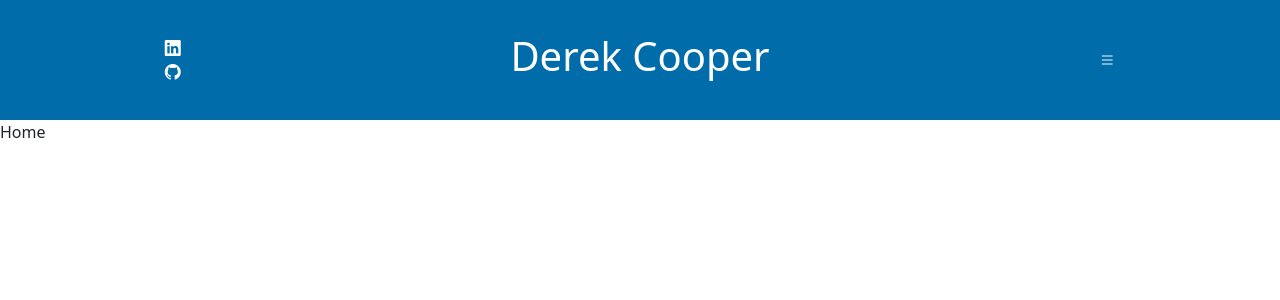
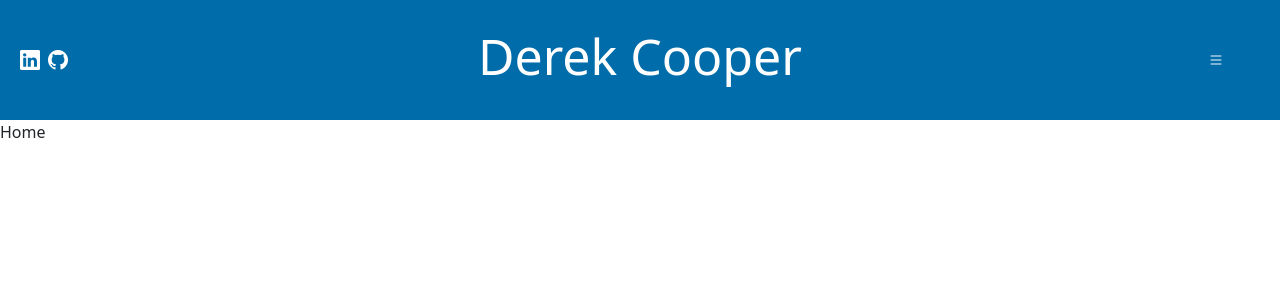
Before and after one commit to dtc105/Portfolio-Website, a React (Vite) app in the folder dtc-website/: page / in a window 1280 px wide. Shown: the top 300 px of the page. Built offline with nearby package versions, Linux system fonts and the light colour scheme.

Commit message:
fixed linkedin and github links

```diff
--- a/dtc-website/src/components/Navbar/Navbar.jsx
+++ b/dtc-website/src/components/Navbar/Navbar.jsx
@@ -1,5 +1,6 @@
 import { Link } from "react-router-dom";
 import React from 'react'
+import './navbar.css'
 
 function Navbar() {
     return (
@@ -11,7 +12,7 @@ function Navbar() {
                     data-bs-target="#navbar-links"
                     aria-expanded="false"
                     aria-controls="navbar-links"></i>
-                <div className="collapse no-overlap" id="navbar-links">
+                <div className="collapse" id="navbar-links">
                     <ul className="list-group">
                         <li className="list-group-item">
                             <Link to="/">
--- a/dtc-website/src/components/Navbar/navbar.css
+++ b/dtc-website/src/components/Navbar/navbar.css
@@ -1,3 +1,5 @@
-.no-overlap {
-    overflow:visible;
+.navbar-container {
+    display: flex;
+    justify-content: center;
+    align-items: center;
 }
--- a/dtc-website/src/features/Header/Header.jsx
+++ b/dtc-website/src/features/Header/Header.jsx
@@ -1,3 +1,4 @@
+import { Link } from "react-router-dom";
 import Navbar from "../../components/Navbar/Navbar.jsx";
 import './header.css'
 
@@ -6,14 +7,20 @@ function Header() {
         <div className="header">
             <div className="header-links-container">
                 <div className="header-link" id="linkedin">
-                    <i className="bi bi-linkedin"></i>
+                    <a href="https://www.linkedin.com/in/dtcooper105" target="_blank">
+                        <i className="bi bi-linkedin"></i>
+                    </a>
                 </div>
                 <div className="header-link" id="github">
-                    <i className="bi bi-github"></i>
+                    <a href="https://github.com/dtc105" target="_blank">
+                        <i className="bi bi-github"></i>
+                    </a>
                 </div>
             </div>
-            <h1 className="header-title">Derek Cooper</h1>
-            <Navbar />
+            <Link to="/">
+                <h1 className="header-title">Derek Cooper</h1>
+            </Link>
+            <Navbar/>
         </div>
     );
 }
--- a/dtc-website/src/features/Header/header.css
+++ b/dtc-website/src/features/Header/header.css
@@ -1,14 +1,55 @@
 .header {
-    display: flex;
-    justify-content: space-around;
+    display: grid;
+    grid-template-columns: 1fr 8fr 1fr;
     align-items: center;
-    flex-direction: row;
     width: 100%;
     height: 120px;
     background-color: var(--primary-color);
     color: white;
 }
 
-.header * {
+.header-links-container {
+    display: grid;
+    grid-template-columns: 24px 24px;
+    grid-template-rows: 24px;
+    grid-gap: 4px;
+    align-items: center;
+    margin-left: 20px;
+}
 
+.header-link i {
+    position: absolute;
+    cursor: pointer;
+    font-size: 20px;
+    transform: translate(0, -10px);
+    transition: 0.5s ease all;
+    line-height: 0;
+    margin: auto;
+    text-align: center;
 }
+
+a {
+    color: white !important;
+    text-decoration: none !important;
+}
+
+#linkedin {
+    grid-column: 1 / 2;
+}
+
+#github {
+    grid-column: 2 / 3;
+}
+
+.header-link i:hover {
+    color: #fb8b24;
+    font-size: 24px;
+    transform: translate(-1px, -12px);
+    transition: 0.5s ease all;
+}
+
+.header-title {
+    text-align: center;
+    font-size: 50px;
+    cursor: pointer;
+}
```
